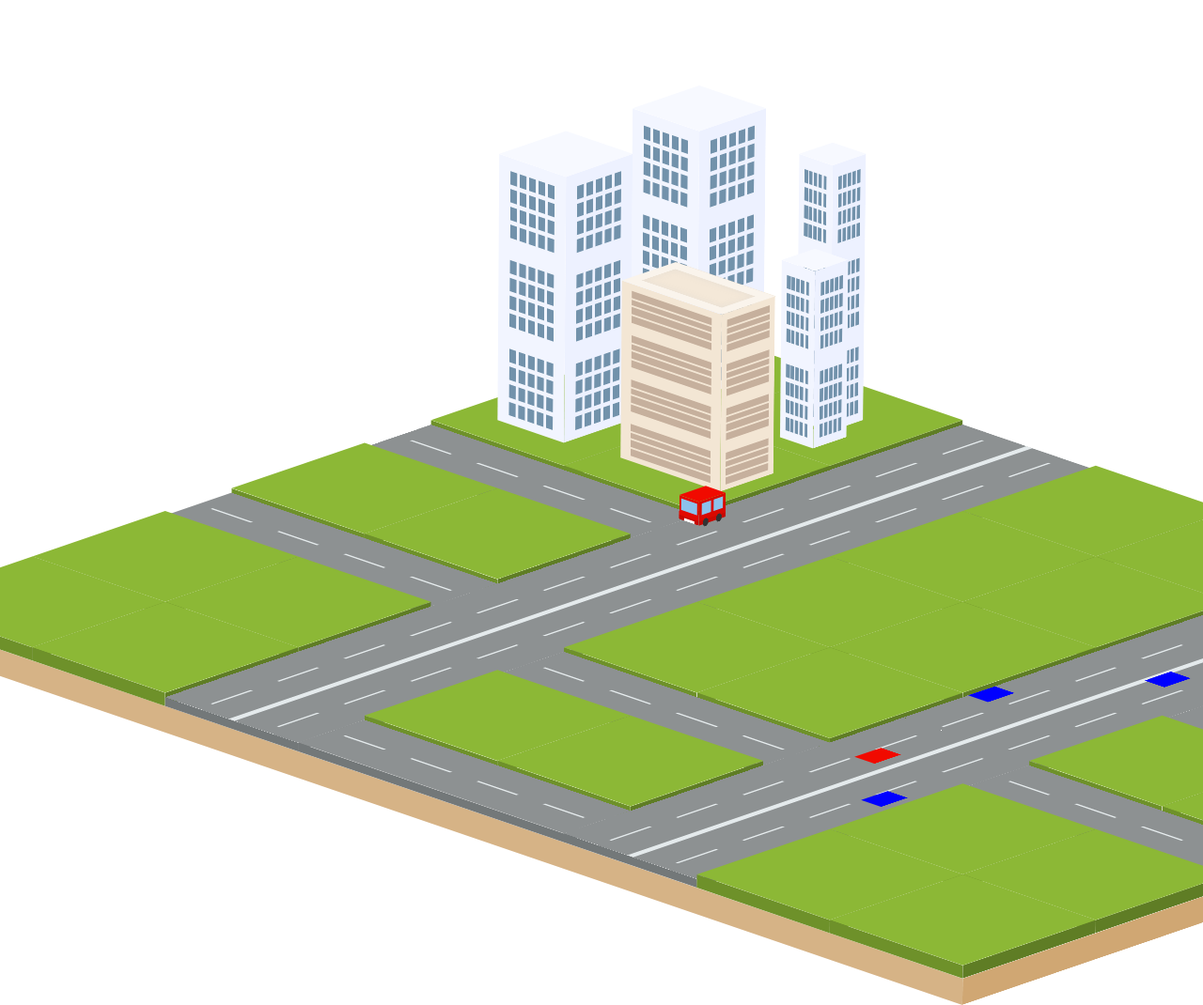
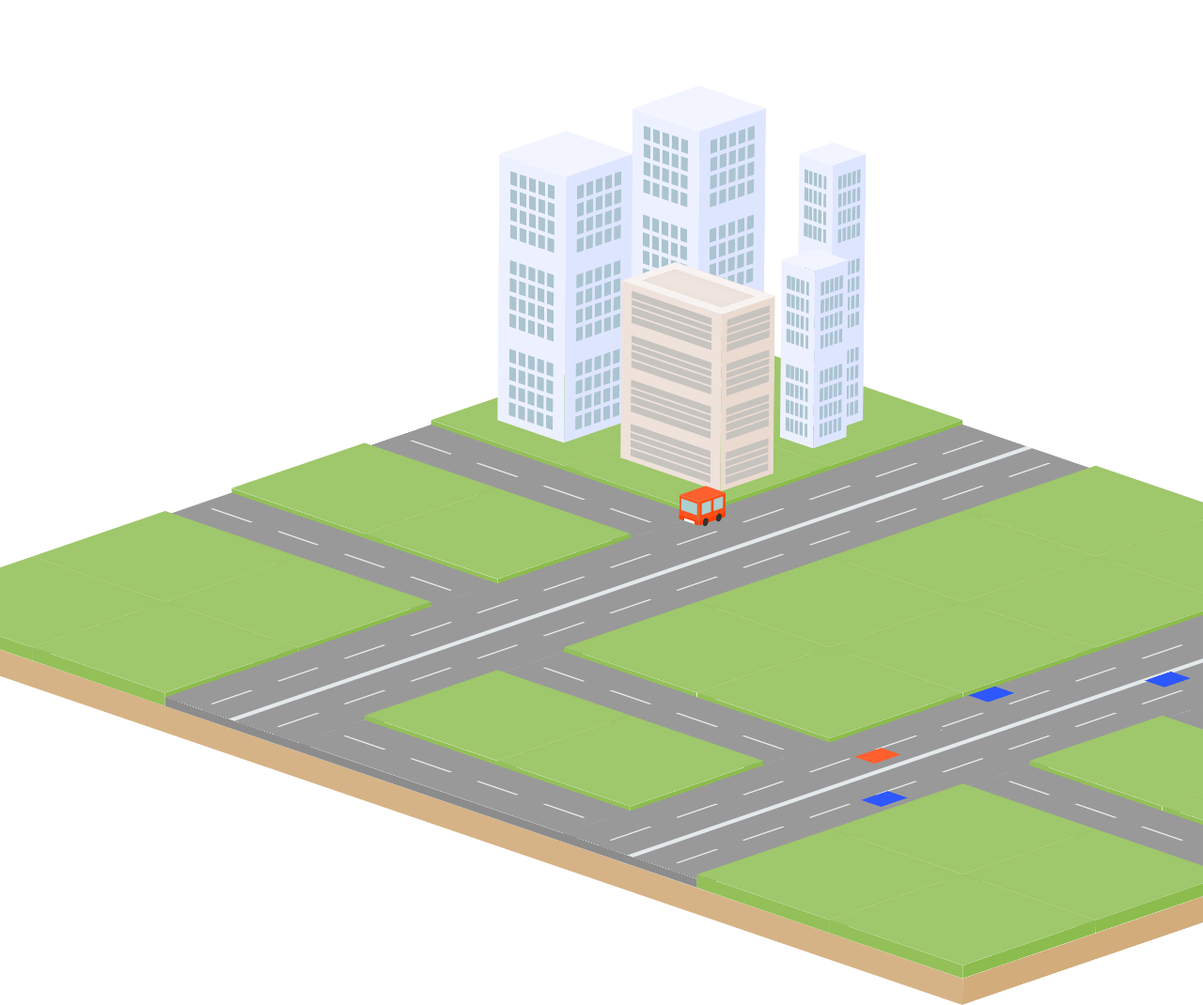
Before and after one commit to s12bt/csscity, a website: page index.html in a window 1280 px wide. Shown: the top 1070 px of the page at 94% size. Drawn offline with Linux system fonts and the light colour scheme.

Commit message:
refactor: color

```diff
--- a/index.html
+++ b/index.html
@@ -74,16 +74,16 @@
 
   <div class="block wide2 length2">
     <div class="address">
-
+      <div class="bill"></div>
     </div>
     <div class="address">
-
+      <div class="bill brown"></div>
     </div>
     <div class="address">
-
+      <div class="bill brown high"></div>
     </div>
     <div class="address">
-
+      <div class="bill high"></div>
     </div>
   </div>
   <div class="street"></div>
--- a/scss/_cityPlanning.scss
+++ b/scss/_cityPlanning.scss
@@ -20,7 +20,7 @@
   &:after {
     @include pseudoElementBase;
     @include bottomBend90deg(100%, $cityDepth);
-    background-color: darken($cityGroundColor, 5%);
+    background-color: darken($cityGroundColor, 3%);
   }
 }
 
--- a/scss/_variables.scss
+++ b/scss/_variables.scss
@@ -7,13 +7,10 @@ $squareSize: 200px;
   Land
  */
 $cityDepth: 30px;
-$cityGroundColor: #D6B386;
-
 $landDepth:  15px;
 $landBasis:  $squareSize;
 $landWide:   $landBasis;
 $landLength: $landBasis;
-
 
 /* -------------------------------
   Road
@@ -21,9 +18,6 @@ $landLength: $landBasis;
 $roadDepth:  10px;
 $streetWidth: $squareSize * 0.5;
 $avenueWidth: $squareSize * 1;
-$roadAsphaltColor: #8D9192;
-$roadLineColor: #E4EAEC;
-
 
 /* -------------------------------
   bill
@@ -42,16 +36,6 @@ $billLowHeight:    $billStandardSize;
 $billMediumHeight: $billLowHeight * 2; // must integer
 $billHighHeight:   $billLowHeight * 3; // must integer
 
-
-// color - left side on bill
-$billStandardColor: #F2F5FF;
-$billBrownColor   : #F3E6D4;
-
-$billBlueColor: #79AAD7;
-$billGreenColor: #B3CD82;
-$billWindowColor: transparentize(#86B8D6, 1-0.8);
-
-
 /* -------------------------------
   transport
  */
@@ -63,23 +47,35 @@ $carHeight: $transportHeightBase;
 $carDepth: $squareSize * 0.15;
 $shortSideDepth: $carDepth * 0.9;
 
-// car base color
-$carWindowColor: #8CC2EB;
-$carTireColor: #333;
-$carNumberPlateColor: #FFF;
-
-// car color variation
-$carRedColor: #f10a00;
-$carBlueColor: blue;
-
 // car speed
 $carAverageSpeed: 15s;
 
+/* -------------------------------
+  COLOR
+ */
+// land
+$cityGroundColor: #D6B386;
+$grassColor: #9FC76B;
 
+// road
+$roadAsphaltColor: #999999;
+$roadLineColor: #E4EAEC;
 
-/* -------------------------------
-  pending
- */
+// bill
+$billStandardColor: darken(#F2F5FF, 1%);
+$billBrownColor   : darken(#F0E5DE, 1%);
+$billBlueColor: #79AAD7;
+$billGreenColor: #B3CD82;
+$billWindowBlueColor: #ABC4D0;
+$billWindowBrownColor: #C7C3BF;
+
+// car
+$carWindowColor: #ABD0CE;
+$carTireColor: #333;
+$carNumberPlateColor: #FFF;
+$carRedColor: #FF602E;
+$carBlueColor: #2E58FF;
+
+//pending
 $skyColor: #BEE1E5;
 $cloudColor: #FFF;
-$grassColor: #8CB836;
--- a/scss/components/_building.scss
+++ b/scss/components/_building.scss
@@ -15,7 +15,7 @@
 }
 
 // window variation
-@mixin windowRectangle4x5LeftSide($surfaceColor, $windowColor: #7292AB) {
+@mixin windowRectangle4x5LeftSide($surfaceColor, $windowColor: $billWindowBlueColor) {
   background-image:
     linear-gradient(to bottom,
       $surfaceColor,     $surfaceColor 17%,
@@ -43,7 +43,7 @@
     );
 }
 
-@mixin windowRectangle4x5BottomSide($surfaceColor, $windowColor: #7292AB) {
+@mixin windowRectangle4x5BottomSide($surfaceColor, $windowColor: $billWindowBlueColor) {
   background-image:
     linear-gradient(to left,
       $surfaceColor,     $surfaceColor 17%,
@@ -71,7 +71,7 @@
     );
 }
 
-@mixin windowWiderLeftSide($surfaceColor, $windowColor: #7292AB) {
+@mixin windowWiderLeftSide($surfaceColor, $windowColor: $billWindowBlueColor) {
   background-image:
     linear-gradient(to bottom,
       $surfaceColor,     $surfaceColor 10%,
@@ -91,7 +91,7 @@
     );
 }
 
-@mixin windowWiderBottomSide($surfaceColor, $windowColor: #7292AB) {
+@mixin windowWiderBottomSide($surfaceColor, $windowColor: $billWindowBlueColor) {
   background-image:
     linear-gradient(to left,
       $surfaceColor,     $surfaceColor 10%,
@@ -118,7 +118,7 @@
   /* base */
   $billBaseColor:   $billStandardColor;
   $billTopColor:    lighten($billStandardColor, 1%);
-  $billShadowColor: darken($billStandardColor, 1%);
+  $billShadowColor: darken($billStandardColor, 3%);
 
   position: absolute;
   margin-left: ($landWide - $billStandardWide)/2;
@@ -222,8 +222,8 @@
   &.brown {
     $billBaseColor:   $billBrownColor;
     $billTopColor:    lighten($billBrownColor, 1%);
-    $billShadowColor: darken($billBrownColor, 1%);
-    $bllWindowColor:  #C6B09D;
+    $billShadowColor: darken($billBrownColor, 3%);
+    $billWindowColor:  $billWindowBrownColor;
 
     background-color: $billTopColor;
 
@@ -234,11 +234,11 @@
 
 
     &:before {
-      @include windowWiderLeftSide($billBaseColor, $bllWindowColor);
+      @include windowWiderLeftSide($billBaseColor, $billWindowColor);
     }
 
     &:after {
-      @include windowWiderBottomSide($billBaseColor, $bllWindowColor);
+      @include windowWiderBottomSide($billShadowColor, $billWindowColor);
     }
   }
 
--- a/scss/components/_land.scss
+++ b/scss/components/_land.scss
@@ -14,12 +14,12 @@
   &:before {
     @include pseudoElementBase;
     @include leftBend90deg($landDepth, $landLength);
-    background-color: darken($grassColor, 10%);
+    background-color: darken($grassColor, 5%);
   }
 
   &:after {
     @include pseudoElementBase;
     @include bottomBend90deg($landWide, $landDepth);
-    background-color: darken($grassColor, 15%);
+    background-color: darken($grassColor, 8%);
   }
 }
--- a/scss/components/_road.scss
+++ b/scss/components/_road.scss
@@ -32,13 +32,13 @@
   &:before {
     @include pseudoElementBase;
     @include leftBend90deg($roadDepth, 100%);
-    background-color: darken($roadAsphaltColor, 10%);
+    background-color: darken($roadAsphaltColor, 5%);
   }
 
   &:after {
     @include pseudoElementBase;
     @include bottomBend90deg(100%, $roadDepth);
-    background-color: darken($roadAsphaltColor, 12%);
+    background-color: darken($roadAsphaltColor, 5%);
   }
 }
 
@@ -81,12 +81,12 @@
   &:before {
     @include pseudoElementBase;
     @include leftBend90deg($roadDepth, 100%);
-    background-color: darken($roadAsphaltColor, 10%);
+    background-color: darken($roadAsphaltColor, 5%);
   }
 
   &:after {
     @include pseudoElementBase;
     @include bottomBend90deg(100%, $roadDepth);
-    background-color: darken($roadAsphaltColor, 12%);
+    background-color: darken($roadAsphaltColor, 5%);
   }
 }
```
Also changed, not shown: scss/style.css, 1 other file.
